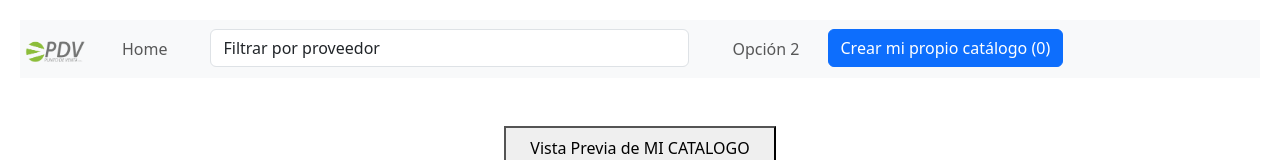
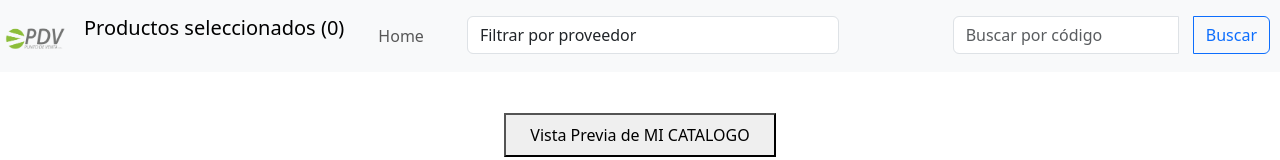
Before and after one commit to Francoosman12/catalogo-pdv, a React (Create React App) app: page / in a window 1280 px wide. Shown: the top 160 px of the page. Built offline with nearby package versions, Linux system fonts and the light colour scheme.

Commit message:
Agregue boton de buscqueda por codigo en navbar

```diff
--- a/src/Catalogo.css
+++ b/src/Catalogo.css
@@ -3,6 +3,7 @@
     flex-direction: column;
     align-items: center;
     padding: 20px;
+    margin-top: 45px;
 }
 
 .grid {
--- a/src/Catalogo.js
+++ b/src/Catalogo.js
@@ -20,6 +20,12 @@ const Catalogo = ({ agregarProductoACatalogo, catalogoPersonal }) => {
             })
             .catch((error) => console.error('Error al cargar los productos:', error));
     }, []);
+
+    const handleBuscarProducto = (codigo) => {
+        // Filtrar productos por el código ingresado
+        const productosFiltrados = productos.filter(producto => producto.Codigo.includes(codigo));
+        setProductos(productosFiltrados);
+    };
 
     const descargarImagen = (url, nombre) => {
         const link = document.createElement('a');
@@ -49,6 +55,8 @@ const Catalogo = ({ agregarProductoACatalogo, catalogoPersonal }) => {
                 proveedorSeleccionado={proveedorSeleccionado}
                 setProveedorSeleccionado={setProveedorSeleccionado}
                 catalogoCount={catalogoPersonal.length}
+                onBuscarProducto={handleBuscarProducto} // Pasar la función de búsqueda al Navbar
+                descargarImagen={descargarImagen} // Pasar la función descargarImagen al Navbar
             />
 
             <div className="flex justify-center mt-4">
--- a/src/Navbar.css
+++ b/src/Navbar.css
@@ -8,10 +8,11 @@
     z-index: 1030; /* Asegura que el navbar esté por encima del resto del contenido */
 }
 
+
 .navbar .form-control {
     margin-left: 15px;
     margin-right: 15px;
-    width: auto;
+    width: 80%;
     display: inline-block;
 }
 
@@ -28,3 +29,17 @@
 body {
     padding-top: 56px; /* Ajusta este valor según la altura de tu navbar */
 }
+
+@media (max-width:400px) {
+
+    .productos-seleccionados{
+        display: none;
+    }
+    .navbar .form-control {
+        margin-left: 15px;
+        margin-right: 15px;
+        width: 80%;
+        display: inline-block;
+    }
+
+}
--- a/src/Navbar.js
+++ b/src/Navbar.js
@@ -1,13 +1,29 @@
-import React from 'react';
+import React, { useState } from 'react';
 import logo from './assets/Logo_PDV-removebg-preview.png'; // Ajusta la ruta según la ubicación exacta
 import './Navbar.css'; // Asegúrate de importar el archivo CSS
 
-const Navbar = ({ proveedores, proveedorSeleccionado, setProveedorSeleccionado, onCrearCatalogo, onMostrarVistaPrevia, catalogoCount }) => {
+const Navbar = ({ proveedores, proveedorSeleccionado, setProveedorSeleccionado, onCrearCatalogo, onMostrarVistaPrevia, catalogoCount, onBuscarProducto, descargarImagen }) => {
+    const [codigoProducto, setCodigoProducto] = useState('');
+
+    const handleInputChange = (e) => {
+        const inputValue = e.target.value.replace(/\D/g, ''); // Reemplaza cualquier caracter que no sea dígito
+        setCodigoProducto(inputValue); // Actualiza el estado del código de producto
+    };
+
+    const handleBuscarProducto = () => {
+        onBuscarProducto(codigoProducto); // Llama a la función para buscar producto con el código ingresado
+    };
+
     return (
-        <nav className="navbar navbar-expand-lg navbar-light bg-light">
+        <nav className="navbar navbar-expand-lg navbar-light bg-light fixed-top">
             <a className="navbar-brand" href="/">
                 <img src={logo} alt="Logo de la empresa" width="auto" height="30" />
             </a>
+            <div className="navbar-brand productos-seleccionados">
+                        <p className="nav-link" >
+                            Productos seleccionados ({catalogoCount})
+                        </p>
+            </div>
             <button className="navbar-toggler" type="button" data-bs-toggle="collapse" data-bs-target="#navbarNav" aria-controls="navbarNav" aria-expanded="false" aria-label="Toggle navigation">
                 <span className="navbar-toggler-icon"></span>
             </button>
@@ -28,13 +44,25 @@ const Navbar = ({ proveedores, proveedorSeleccionado, setProveedorSeleccionado,
                             ))}
                         </select>
                     </li>
+
                     <li className="nav-item">
-                        <a className="nav-link" href="/">Opción 2</a>
-                    </li>
-                    <li className="nav-item">
-                        <button className="btn btn-primary" onClick={onCrearCatalogo}>
-                            Crear mi propio catálogo ({catalogoCount})
-                        </button>
+                        <div className="input-group">
+                            <input
+                                type="text"
+                                className="form-control"
+                                placeholder="Buscar por código"
+                                value={codigoProducto}
+                                onChange={handleInputChange}
+                                maxLength={10} // Limita la longitud del input si es necesario
+                            />
+                            <button
+                                className="btn btn-outline-primary"
+                                type="button"
+                                onClick={handleBuscarProducto}
+                            >
+                                Buscar
+                            </button>
+                        </div>
                     </li>
                 </ul>
             </div>
```
